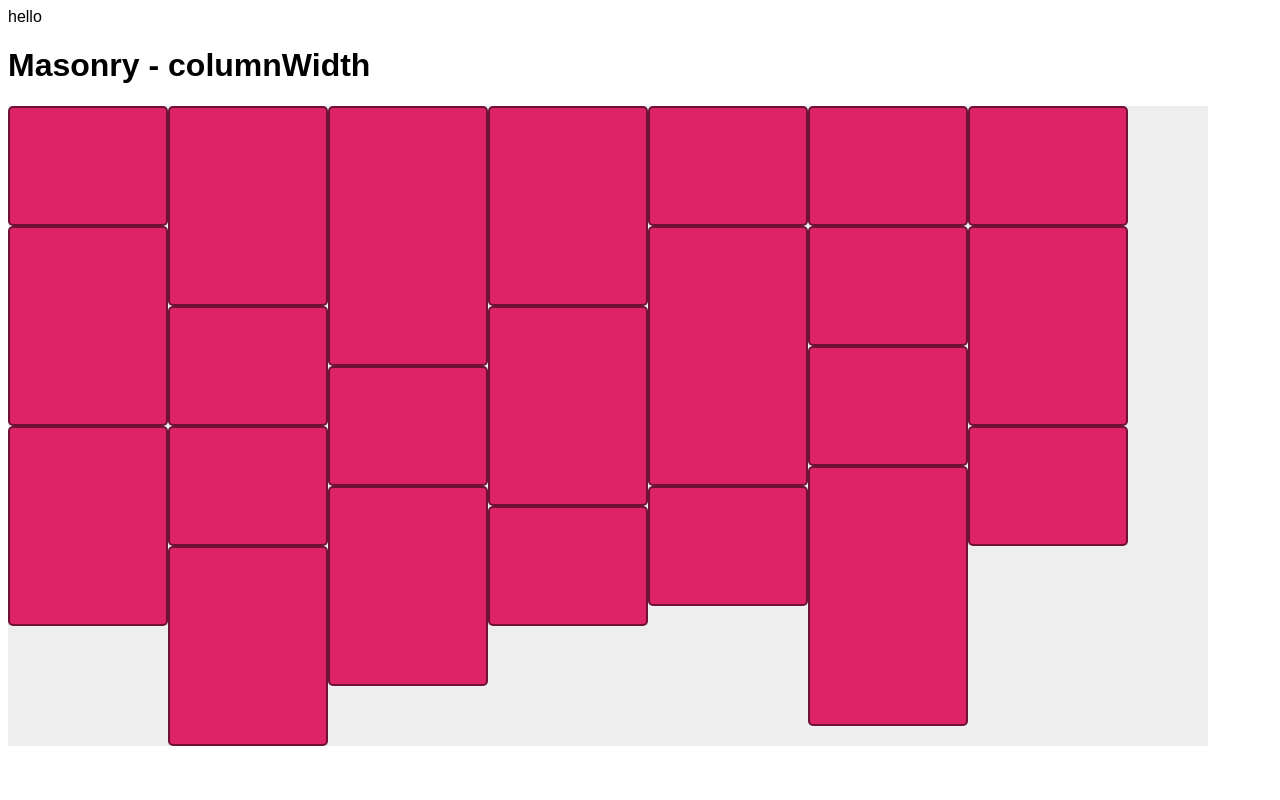
After one commit to chrisl3wis/PantryPal, a PHP site: page /testMasonry.php in a window 1280 px wide. The commit adds this page. Run offline with PHP 8.4, Linux system fonts and the light colour scheme.

Commit message:
masonry testing

```diff
--- /dev/null
+++ b/testMasonry.php
@@ -0,0 +1,89 @@
+<?php
+echo "hello";
+?>
+<html>
+<head>
+    <script src="masonry.pkgd.min.js"></script>
+    <style>
+        * { box-sizing: border-box; }
+
+        body { font-family: sans-serif; }
+
+        /* ---- grid ---- */
+
+        .grid {
+            background: #EEE;
+            max-width: 1200px;
+        }
+
+        /* clearfix */
+        .grid:after {
+            content: '';
+            display: block;
+            clear: both;
+        }
+
+        /* ---- grid-item ---- */
+
+        .grid-item {
+            width: 160px;
+            height: 120px;
+            float: left;
+            background: #D26;
+            border: 2px solid #333;
+            border-color: hsla(0, 0%, 0%, 0.5);
+            border-radius: 5px;
+        }
+
+
+
+        .grid-item--height2 { height: 200px; }
+        .grid-item--height3 { height: 260px; }
+        .grid-item--height4 { height: 360px; }
+
+
+    </style>
+</head>
+<body>
+<h1>Masonry - columnWidth</h1>
+
+<div class="grid">
+    <div class="grid-item"></div>
+    <div class="grid-item grid-item--width2 grid-item--height2"></div>
+    <div class="grid-item grid-item--height3"></div>
+    <div class="grid-item grid-item--height2"></div>
+    <div class="grid-item grid-item--width3"></div>
+    <div class="grid-item"></div>
+    <div class="grid-item"></div>
+    <div class="grid-item grid-item--height2"></div>
+    <div class="grid-item grid-item--width2 grid-item--height3"></div>
+    <div class="grid-item"></div>
+    <div class="grid-item grid-item--height2"></div>
+    <div class="grid-item"></div>
+    <div class="grid-item grid-item--width2 grid-item--height2"></div>
+    <div class="grid-item grid-item--width2"></div>
+    <div class="grid-item"></div>
+    <div class="grid-item grid-item--height2"></div>
+    <div class="grid-item"></div>
+    <div class="grid-item"></div>
+    <div class="grid-item grid-item--height3"></div>
+    <div class="grid-item grid-item--height2"></div>
+    <div class="grid-item"></div>
+    <div class="grid-item"></div>
+    <div class="grid-item grid-item--height2"></div>
+</div>
+
+
+
+
+<script>
+    var elem = document.querySelector('.grid');
+    var msnry = new Masonry( elem, {
+
+        itemSelector: '.grid-item',
+        columnWidth: 160
+    });
+
+</script>
+</body>
+</html>
```
Also changed, not shown: resultsBasic.php (+9 -5 lines).
